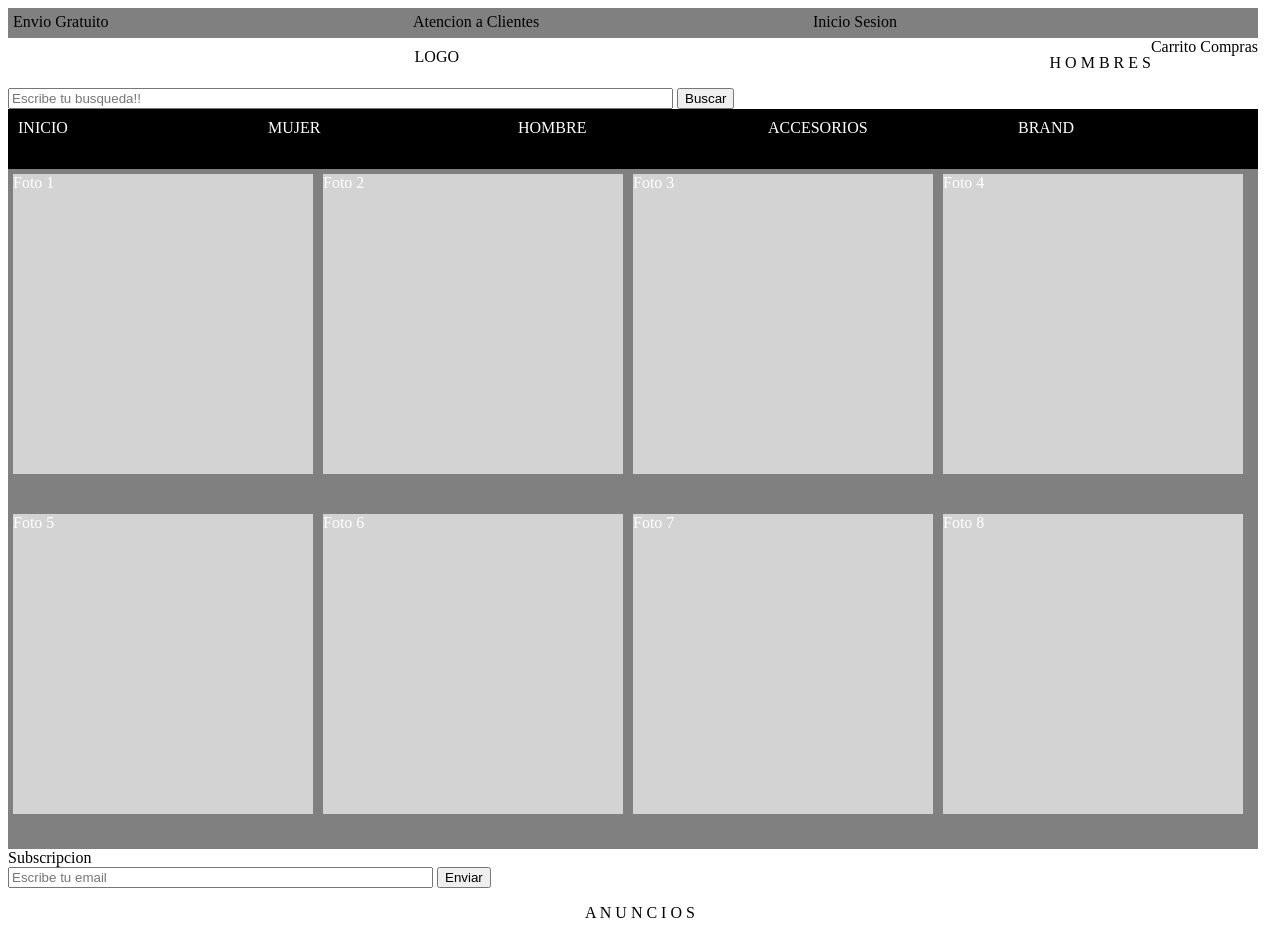
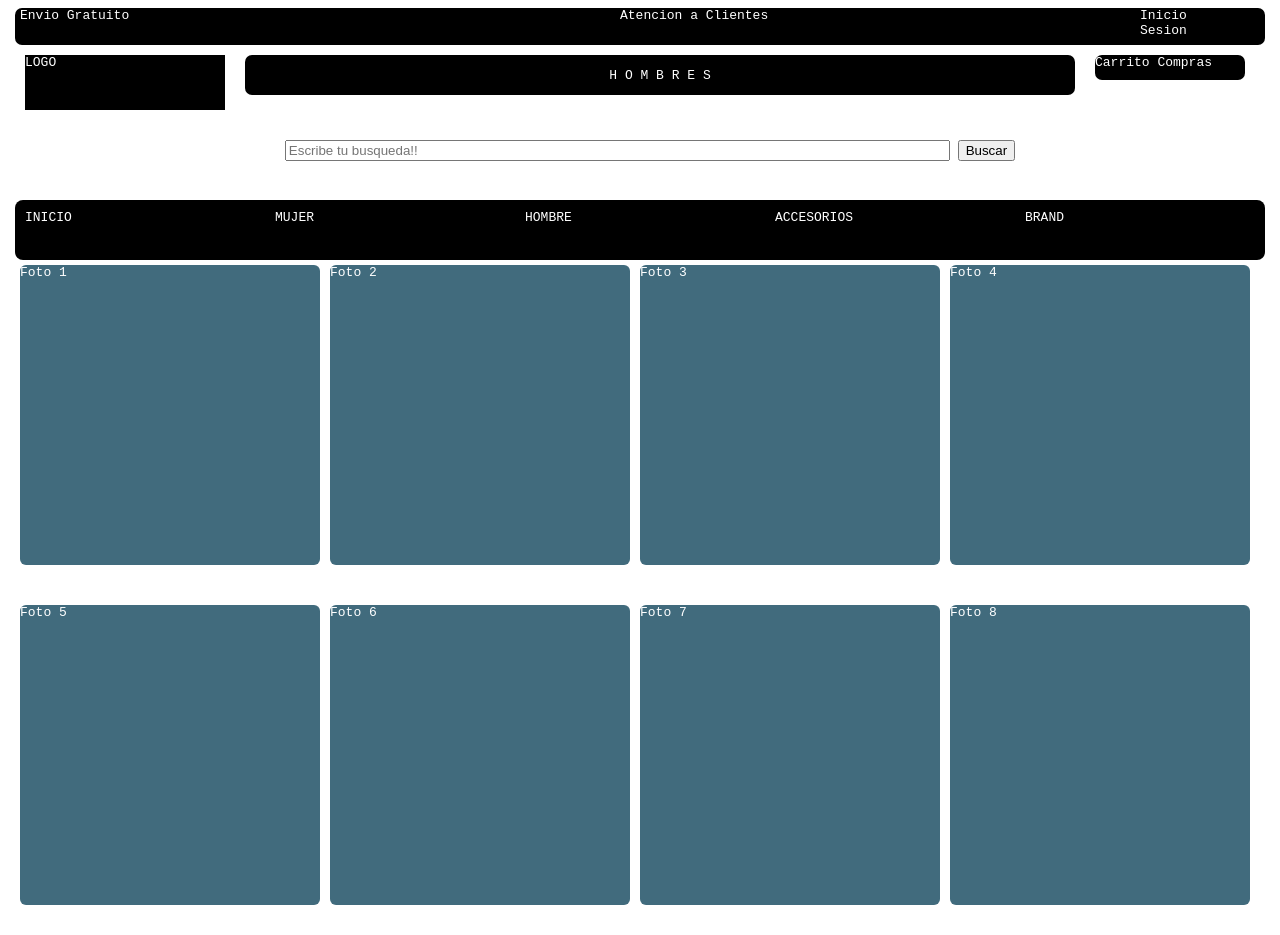
Before and after one commit to hervert19/caps-clothesgdl, a plain HTML site: page Hombre.html in a window 1280 px wide. Shown: the top 935 px of the page. Drawn offline with Linux system fonts and the light colour scheme.

Commit message:
Update Estilo_hombre.css

```diff
--- a/Estilo_hombre.css
+++ b/Estilo_hombre.css
@@ -1,86 +1,243 @@
+.contenedor
+{
+  width: 1250px;
+  height: 1500px;
+  justify-content: center;
+  background-color: white;
+  margin-left: auto;
+  margin-right: auto;
+}
 .barra_superior
 {
-  display: -webkit-flex;
-  display: flex;
+  width: 1250px;
+  height: 37px;
+
+  background-color: black;
   justify-content: flex-end;
-  width: 1250px;
-  height: 30px;
-  background-color: gray;
+  border-radius: 7px;
+  font-family: monospace;
+  color: white;
 }
 .inicio_sesion
 {
   display: -webkit-flex;
   display: flex;
-  background-color: transparent;
+
   width: 1250px;
   height: 15px;
   margin: 5px;
+
+  background-color: transparent;
 }
 .borde_izq
 {
-  width: 400px;
+  width: 600px;
   height: 15px;
   margin-top: 0px;
+
+  background-color: transparent;
 }
 .borde_centro
 {
-  width: 400px;
+  width: 520px;
   height: 15px;
   margin-top: 0px;
+
+  background-color: transparent;
 }
 .borde_final
 {
-  width: 400px;
+  width: 100px;
   height: 15px;
   margin-top: 0px;
+
+  background-color: transparent;
 }
 .barra_superior_second
 {
   display: -webkit-flex;
   display: flex;
-  justify-content: flex-end;
+
+  width: 1250px;
+  height: 85px;
+
+
+  background-color: white;
+  justify-content: flex-center;
+  font-family: monospace;
+
+}
+
+.logo_cap
+{
+  display: flex;
+  width: 200px;
+  height: 55px;
+  margin: 10px;
+  color: white;
+  background-color: black;
+  justify-content: flex-start;
+}
+.espacio
+{
+width: 830px;
+height: 40px;
+margin: 10px;
+color: white;
+background-color: black;
+justify-content: center;
+border-radius: 7px;
+}
+.carrito_com
+{
+  display: flex;
+  width: 150px;
+  height: 25px;
+  margin: 10px;
+  justify-content: flex-center;
+  color: white;
+  background-color: black;
+  border-radius: 7px;
+}
+.barra_busqueda
+{
+  display: -webkit-flex;
+  display: flex;
+
   width: 1250px;
   height: 50px;
-  background-color: white;
+  margin: 10px;
+  font-family: monospace;
+  color: black;
+  justify-content: center;
+  border-radius: 5px;
 }
-.logo_cap
-{
-  background-color: transparent;
-  width: 625px;
-  height: 25px;
-  margin: 10px;
-}
+
 .opciones_busqueda
 {
   display: -webkit-flex;
   display: flex;
-  justify-content: flex-center;
+
   width: 1250px;
   height: 60px;
+
   background-color: black;
+  font-family: monospace;
+  justify-content: flex-center;
+  border-radius: 8px;
 }
 .opcion {
-  background-color: transparent;
   width: 250px;
   height: 50px;
   margin: 10px;
+
   color: white;
+  background-color: transparent;
 }
 .Hombre
 {
   display: -webkit-flex;
   display: flex;
+  width: 1250px;
+  height: 680px;
+  margin-bottom: 10px;
   -webkit-flex-wrap: wrap;
   flex-wrap: wrap;
-  width: 1250px;
-  height: 680px;
-  background-color: grey;
+  border-radius: 6px;
+  color: white;;
+  font-family: monospace;
 }
 .foto
 {
-  background-color: lightgrey;
   width: 300px;
   height: 300px;
   margin: 5px;
+  background-color: rgb(65, 107, 125);
+  border-radius: 6px;
+}
+.Mantente_dia
+{
+  display: -webkit-flex;
+  display: flex;
+
+  width: 1250px;
+  height: 60px;
+  margin-bottom: 20px;
+
+  background-color: black;
+  font-family: monospace;
+  justify-content: center;
+}
+.busqueda
+{
+  display: -webkit-flex;
+  display: flex;
+
+  width: 1250px;
+  height: 50px;
+  margin: 10px;
+
   color: white;
+  background-color: transparent;
+
+  justify-content: center;
 }
+.caja_nomBus{
+  width: 80px;
+  height: 20px;
+  margin: 10px;
+
+  color: white;
+  background-color: black;
+  }
+.caja_bus
+{
+  width: 500px;
+  height: 20px;
+  margin: 10px;
+}
+.Final_pag
+{
+  display: -webkit-flex;
+  display: flex;
+
+  width: 1250px;
+  height: 250px;
+  margin: 10;
+
+  background-color: lightgray;
+
+  -webkit-justify-content: center;
+  justify-content: center;
+  font-family: monospace;
+}
+
+.anuncios
+{
+  width: 300px;
+  height: 200px;
+  margin: 5px;
+
+  color: white;
+  background-color: black;
+  border-radius: 7px;
+}
+.pie2
+{
+  display: -webkit-flex;
+  display: flex;
+
+  width: 1250px;
+  height: 50px;
+
+  background-color: white;
+
+  justify-content: flex;
+}
+.derechos
+{
+  width: 900px;
+  height: 80px;
+
+  color: black;
+}
```
